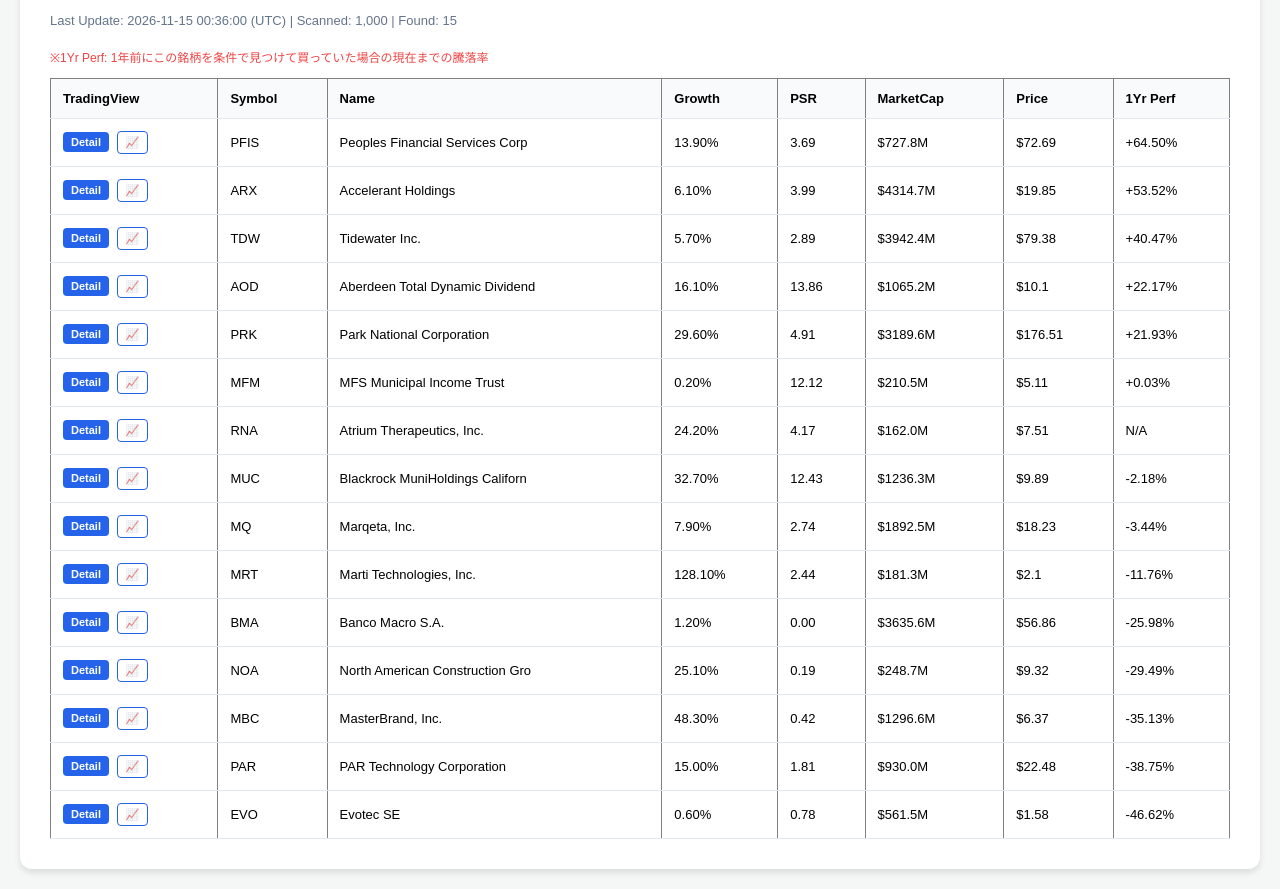
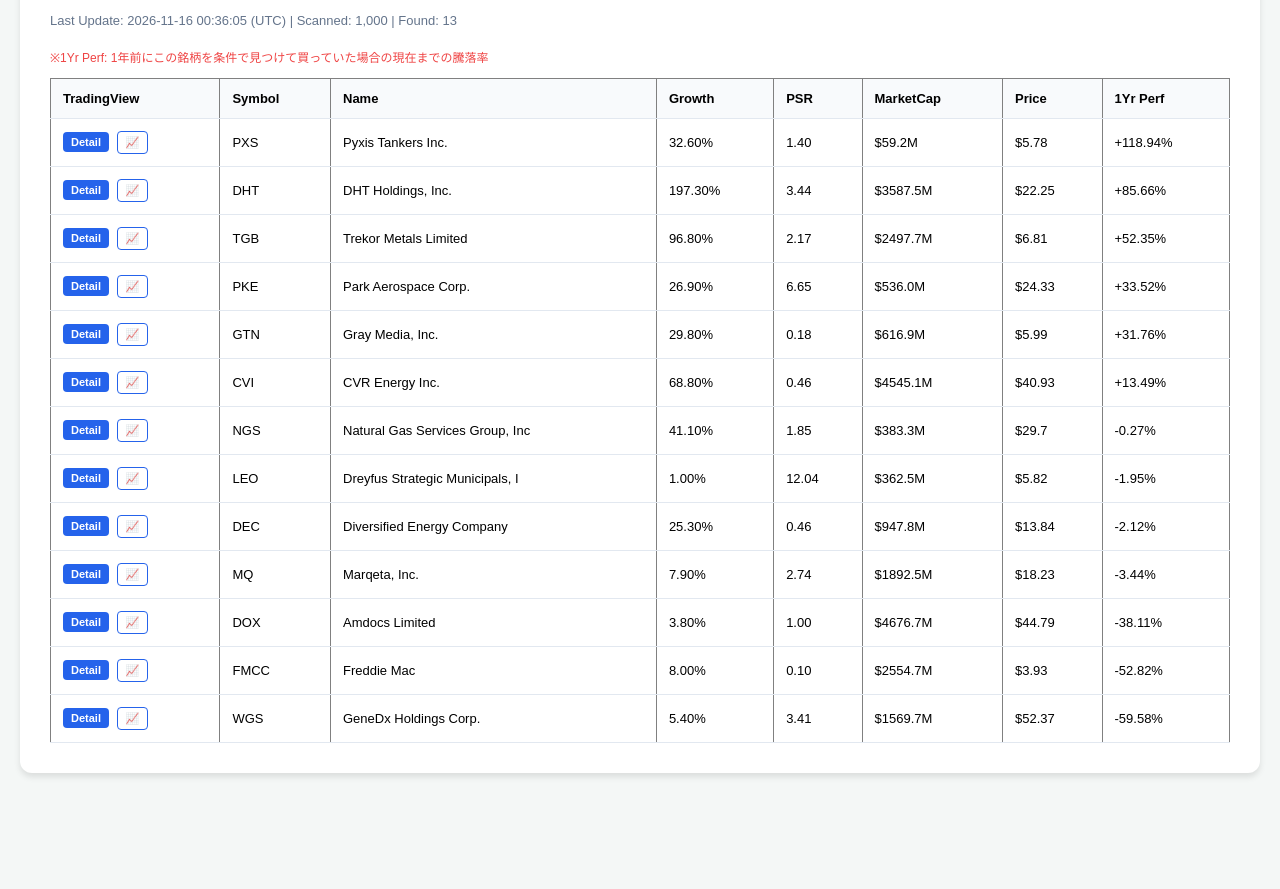
Before and after one commit to shige201906428/us-stock-tenbagger-hunter, a plain HTML site: page index.html in a window 1280 px wide. Shown: the part 97-986 px from the top of the page. After the commit the page ends 890 px from the top, so only its background shows below. Drawn offline with Linux system fonts and the light colour scheme.

Commit message:
Auto-update: 1000 stocks scanned and updated HTML

```diff
--- a/index.html
+++ b/index.html
@@ -21,7 +21,7 @@
 <body>
     <div class="container">
         <h1>🚀 Tenbagger Simulation Hunter</h1>
-        <div class="meta">Last Update: 2026-11-15 00:36:00 (UTC) | Scanned: 1,000 | Found: 15</div>
+        <div class="meta">Last Update: 2026-11-16 00:36:05 (UTC) | Scanned: 1,000 | Found: 13</div>
         <p style="font-size:12px; color:#ef4444;">※1Yr Perf: 1年前にこの銘柄を条件で見つけて買っていた場合の現在までの騰落率</p>
         <div style="overflow-x: auto;">
             <table border="1" class="dataframe">
@@ -39,84 +39,94 @@
   </thead>
   <tbody>
     <tr>
-      <td><a href="https://www.tradingview.com/symbols/PFIS/" target="_blank" class="tv-btn detail">Detail</a> <a href="https://www.tradingview.com/chart/?symbol=PFIS" target="_blank" class="tv-btn chart">📈</a></td>
-      <td>PFIS</td>
-      <td>Peoples Financial Services Corp</td>
-      <td>13.90%</td>
-      <td>3.69</td>
-      <td>$727.8M</td>
-      <td>$72.69</td>
-      <td>+64.50%</td>
+      <td><a href="https://www.tradingview.com/symbols/PXS/" target="_blank" class="tv-btn detail">Detail</a> <a href="https://www.tradingview.com/chart/?symbol=PXS" target="_blank" class="tv-btn chart">📈</a></td>
+      <td>PXS</td>
+      <td>Pyxis Tankers Inc.</td>
+      <td>32.60%</td>
+      <td>1.40</td>
+      <td>$59.2M</td>
+      <td>$5.78</td>
+      <td>+118.94%</td>
     </tr>
     <tr>
-      <td><a href="https://www.tradingview.com/symbols/ARX/" target="_blank" class="tv-btn detail">Detail</a> <a href="https://www.tradingview.com/chart/?symbol=ARX" target="_blank" class="tv-btn chart">📈</a></td>
-      <td>ARX</td>
-      <td>Accelerant Holdings</td>
-      <td>6.10%</td>
-      <td>3.99</td>
-      <td>$4314.7M</td>
-      <td>$19.85</td>
-      <td>+53.52%</td>
+      <td><a href="https://www.tradingview.com/symbols/DHT/" target="_blank" class="tv-btn detail">Detail</a> <a href="https://www.tradingview.com/chart/?symbol=DHT" target="_blank" class="tv-btn chart">📈</a></td>
+      <td>DHT</td>
+      <td>DHT Holdings, Inc.</td>
+      <td>197.30%</td>
+      <td>3.44</td>
+      <td>$3587.5M</td>
+      <td>$22.25</td>
+      <td>+85.66%</td>
     </tr>
     <tr>
-      <td><a href="https://www.tradingview.com/symbols/TDW/" target="_blank" class="tv-btn detail">Detail</a> <a href="https://www.tradingview.com/chart/?symbol=TDW" target="_blank" class="tv-btn chart">📈</a></td>
-      <td>TDW</td>
-      <td>Tidewater Inc.</td>
-      <td>5.70%</td>
-      <td>2.89</td>
-      <td>$3942.4M</td>
-      <td>$79.38</td>
-      <td>+40.47%</td>
+      <td><a href="https://www.tradingview.com/symbols/TGB/" target="_blank" class="tv-btn detail">Detail</a> <a href="https://www.tradingview.com/chart/?symbol=TGB" target="_blank" class="tv-btn chart">📈</a></td>
+      <td>TGB</td>
+      <td>Trekor Metals Limited</td>
+      <td>96.80%</td>
+      <td>2.17</td>
+      <td>$2497.7M</td>
+      <td>$6.81</td>
+      <td>+52.35%</td>
     </tr>
     <tr>
-      <td><a href="https://www.tradingview.com/symbols/AOD/" target="_blank" class="tv-btn detail">Detail</a> <a href="https://www.tradingview.com/chart/?symbol=AOD" target="_blank" class="tv-btn chart">📈</a></td>
-      <td>AOD</td>
-      <td>Aberdeen Total Dynamic Dividend</td>
-      <td>16.10%</td>
-      <td>13.86</td>
-      <td>$1065.2M</td>
-      <td>$10.1</td>
-      <td>+22.17%</td>
+      <td><a href="https://www.tradingview.com/symbols/PKE/" target="_blank" class="tv-btn detail">Detail</a> <a href="https://www.tradingview.com/chart/?symbol=PKE" target="_blank" class="tv-btn chart">📈</a></td>
+      <td>PKE</td>
+      <td>Park Aerospace Corp.</td>
+      <td>26.90%</td>
+      <td>6.65</td>
+      <td>$536.0M</td>
+      <td>$24.33</td>
+      <td>+33.52%</td>
     </tr>
     <tr>
-      <td><a href="https://www.tradingview.com/symbols/PRK/" target="_blank" class="tv-btn detail">Detail</a> <a href="https://www.tradingview.com/chart/?symbol=PRK" target="_blank" class="tv-btn chart">📈</a></td>
-      <td>PRK</td>
-      <td>Park National Corporation</td>
-      <td>29.60%</td>
-      <td>4.91</td>
-      <td>$3189.6M</td>
-      <td>$176.51</td>
-      <td>+21.93%</td>
+      <td><a href="https://www.tradingview.com/symbols/GTN/" target="_blank" class="tv-btn detail">Detail</a> <a href="https://www.tradingview.com/chart/?symbol=GTN" target="_blank" class="tv-btn chart">📈</a></td>
+      <td>GTN</td>
+      <td>Gray Media, Inc.</td>
+      <td>29.80%</td>
+      <td>0.18</td>
+      <td>$616.9M</td>
+      <td>$5.99</td>
+      <td>+31.76%</td>
     </tr>
     <tr>
-      <td><a href="https://www.tradingview.com/symbols/MFM/" target="_blank" class="tv-btn detail">Detail</a> <a href="https://www.tradingview.com/chart/?symbol=MFM" target="_blank" class="tv-btn chart">📈</a></td>
-      <td>MFM</td>
-      <td>MFS Municipal Income Trust</td>
-      <td>0.20%</td>
-      <td>12.12</td>
-      <td>$210.5M</td>
-      <td>$5.11</td>
-      <td>+0.03%</td>
+      <td><a href="https://www.tradingview.com/symbols/CVI/" target="_blank" class="tv-btn detail">Detail</a> <a href="https://www.tradingview.com/chart/?symbol=CVI" target="_blank" class="tv-btn chart">📈</a></td>
+      <td>CVI</td>
+      <td>CVR Energy Inc.</td>
+      <td>68.80%</td>
+      <td>0.46</td>
+      <td>$4545.1M</td>
+      <td>$40.93</td>
+      <td>+13.49%</td>
     </tr>
     <tr>
-      <td><a href="https://www.tradingview.com/symbols/RNA/" target="_blank" class="tv-btn detail">Detail</a> <a href="https://www.tradingview.com/chart/?symbol=RNA" target="_blank" class="tv-btn chart">📈</a></td>
-      <td>RNA</td>
-      <td>Atrium Therapeutics, Inc.</td>
-      <td>24.20%</td>
-      <td>4.17</td>
-      <td>$162.0M</td>
-      <td>$7.51</td>
-      <td>N/A</td>
+      <td><a href="https://www.tradingview.com/symbols/NGS/" target="_blank" class="tv-btn detail">Detail</a> <a href="https://www.tradingview.com/chart/?symbol=NGS" target="_blank" class="tv-btn chart">📈</a></td>
+      <td>NGS</td>
+      <td>Natural Gas Services Group, Inc</td>
+      <td>41.10%</td>
+      <td>1.85</td>
+      <td>$383.3M</td>
+      <td>$29.7</td>
+      <td>-0.27%</td>
     </tr>
     <tr>
-      <td><a href="https://www.tradingview.com/symbols/MUC/" target="_blank" class="tv-btn detail">Detail</a> <a href="https://www.tradingview.com/chart/?symbol=MUC" target="_blank" class="tv-btn chart">📈</a></td>
-      <td>MUC</td>
-      <td>Blackrock MuniHoldings Californ</td>
-      <td>32.70%</td>
-      <td>12.43</td>
-      <td>$1236.3M</td>
-      <td>$9.89</td>
-      <td>-2.18%</td>
+      <td><a href="https://www.tradingview.com/symbols/LEO/" target="_blank" class="tv-btn detail">Detail</a> <a href="https://www.tradingview.com/chart/?symbol=LEO" target="_blank" class="tv-btn chart">📈</a></td>
+      <td>LEO</td>
+      <td>Dreyfus Strategic Municipals, I</td>
+      <td>1.00%</td>
+      <td>12.04</td>
+      <td>$362.5M</td>
+      <td>$5.82</td>
+      <td>-1.95%</td>
+    </tr>
+    <tr>
+      <td><a href="https://www.tradingview.com/symbols/DEC/" target="_blank" class="tv-btn detail">Detail</a> <a href="https://www.tradingview.com/chart/?symbol=DEC" target="_blank" class="tv-btn chart">📈</a></td>
+      <td>DEC</td>
+      <td>Diversified Energy Company</td>
+      <td>25.30%</td>
+      <td>0.46</td>
+      <td>$947.8M</td>
+      <td>$13.84</td>
+      <td>-2.12%</td>
     </tr>
     <tr>
       <td><a href="https://www.tradingview.com/symbols/MQ/" target="_blank" class="tv-btn detail">Detail</a> <a href="https://www.tradingview.com/chart/?symbol=MQ" target="_blank" class="tv-btn chart">📈</a></td>
@@ -129,64 +139,34 @@
       <td>-3.44%</td>
     </tr>
     <tr>
-      <td><a href="https://www.tradingview.com/symbols/MRT/" target="_blank" class="tv-btn detail">Detail</a> <a href="https://www.tradingview.com/chart/?symbol=MRT" target="_blank" class="tv-btn chart">📈</a></td>
-      <td>MRT</td>
-      <td>Marti Technologies, Inc.</td>
-      <td>128.10%</td>
-      <td>2.44</td>
-      <td>$181.3M</td>
-      <td>$2.1</td>
-      <td>-11.76%</td>
+      <td><a href="https://www.tradingview.com/symbols/DOX/" target="_blank" class="tv-btn detail">Detail</a> <a href="https://www.tradingview.com/chart/?symbol=DOX" target="_blank" class="tv-btn chart">📈</a></td>
+      <td>DOX</td>
+      <td>Amdocs Limited</td>
+      <td>3.80%</td>
+      <td>1.00</td>
+      <td>$4676.7M</td>
+      <td>$44.79</td>
+      <td>-38.11%</td>
     </tr>
     <tr>
-      <td><a href="https://www.tradingview.com/symbols/BMA/" target="_blank" class="tv-btn detail">Detail</a> <a href="https://www.tradingview.com/chart/?symbol=BMA" target="_blank" class="tv-btn chart">📈</a></td>
-      <td>BMA</td>
-      <td>Banco Macro S.A.</td>
-      <td>1.20%</td>
-      <td>0.00</td>
-      <td>$3635.6M</td>
-      <td>$56.86</td>
-      <td>-25.98%</td>
+      <td><a href="https://www.tradingview.com/symbols/FMCC/" target="_blank" class="tv-btn detail">Detail</a> <a href="https://www.tradingview.com/chart/?symbol=FMCC" target="_blank" class="tv-btn chart">📈</a></td>
+      <td>FMCC</td>
+      <td>Freddie Mac</td>
+      <td>8.00%</td>
+      <td>0.10</td>
+      <td>$2554.7M</td>
+      <td>$3.93</td>
+      <td>-52.82%</td>
     </tr>
     <tr>
-      <td><a href="https://www.tradingview.com/symbols/NOA/" target="_blank" class="tv-btn detail">Detail</a> <a href="https://www.tradingview.com/chart/?symbol=NOA" target="_blank" class="tv-btn chart">📈</a></td>
-      <td>NOA</td>
-      <td>North American Construction Gro</td>
-      <td>25.10%</td>
-      <td>0.19</td>
-      <td>$248.7M</td>
-      <td>$9.32</td>
-      <td>-29.49%</td>
-    </tr>
-    <tr>
-      <td><a href="https://www.tradingview.com/symbols/MBC/" target="_blank" class="tv-btn detail">Detail</a> <a href="https://www.tradingview.com/chart/?symbol=MBC" target="_blank" class="tv-btn chart">📈</a></td>
-      <td>MBC</td>
-      <td>MasterBrand, Inc.</td>
-      <td>48.30%</td>
-      <td>0.42</td>
-      <td>$1296.6M</td>
-      <td>$6.37</td>
-      <td>-35.13%</td>
-    </tr>
-    <tr>
-      <td><a href="https://www.tradingview.com/symbols/PAR/" target="_blank" class="tv-btn detail">Detail</a> <a href="https://www.tradingview.com/chart/?symbol=PAR" target="_blank" class="tv-btn chart">📈</a></td>
-      <td>PAR</td>
-      <td>PAR Technology Corporation</td>
-      <td>15.00%</td>
-      <td>1.81</td>
-      <td>$930.0M</td>
-      <td>$22.48</td>
-      <td>-38.75%</td>
-    </tr>
-    <tr>
-      <td><a href="https://www.tradingview.com/symbols/EVO/" target="_blank" class="tv-btn detail">Detail</a> <a href="https://www.tradingview.com/chart/?symbol=EVO" target="_blank" class="tv-btn chart">📈</a></td>
-      <td>EVO</td>
-      <td>Evotec SE</td>
-      <td>0.60%</td>
-      <td>0.78</td>
-      <td>$561.5M</td>
-      <td>$1.58</td>
-      <td>-46.62%</td>
+      <td><a href="https://www.tradingview.com/symbols/WGS/" target="_blank" class="tv-btn detail">Detail</a> <a href="https://www.tradingview.com/chart/?symbol=WGS" target="_blank" class="tv-btn chart">📈</a></td>
+      <td>WGS</td>
+      <td>GeneDx Holdings Corp.</td>
+      <td>5.40%</td>
+      <td>3.41</td>
+      <td>$1569.7M</td>
+      <td>$52.37</td>
+      <td>-59.58%</td>
     </tr>
   </tbody>
 </table>
```
